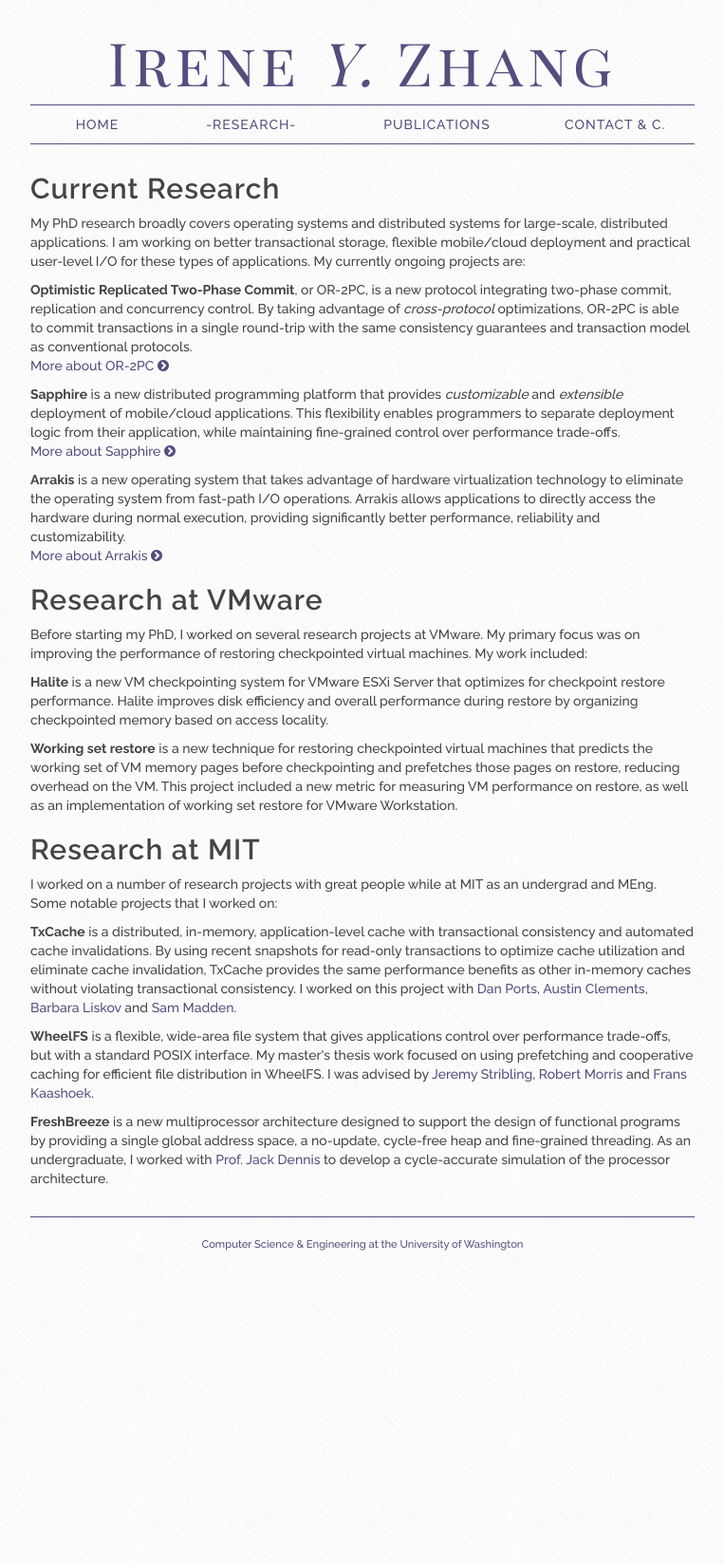
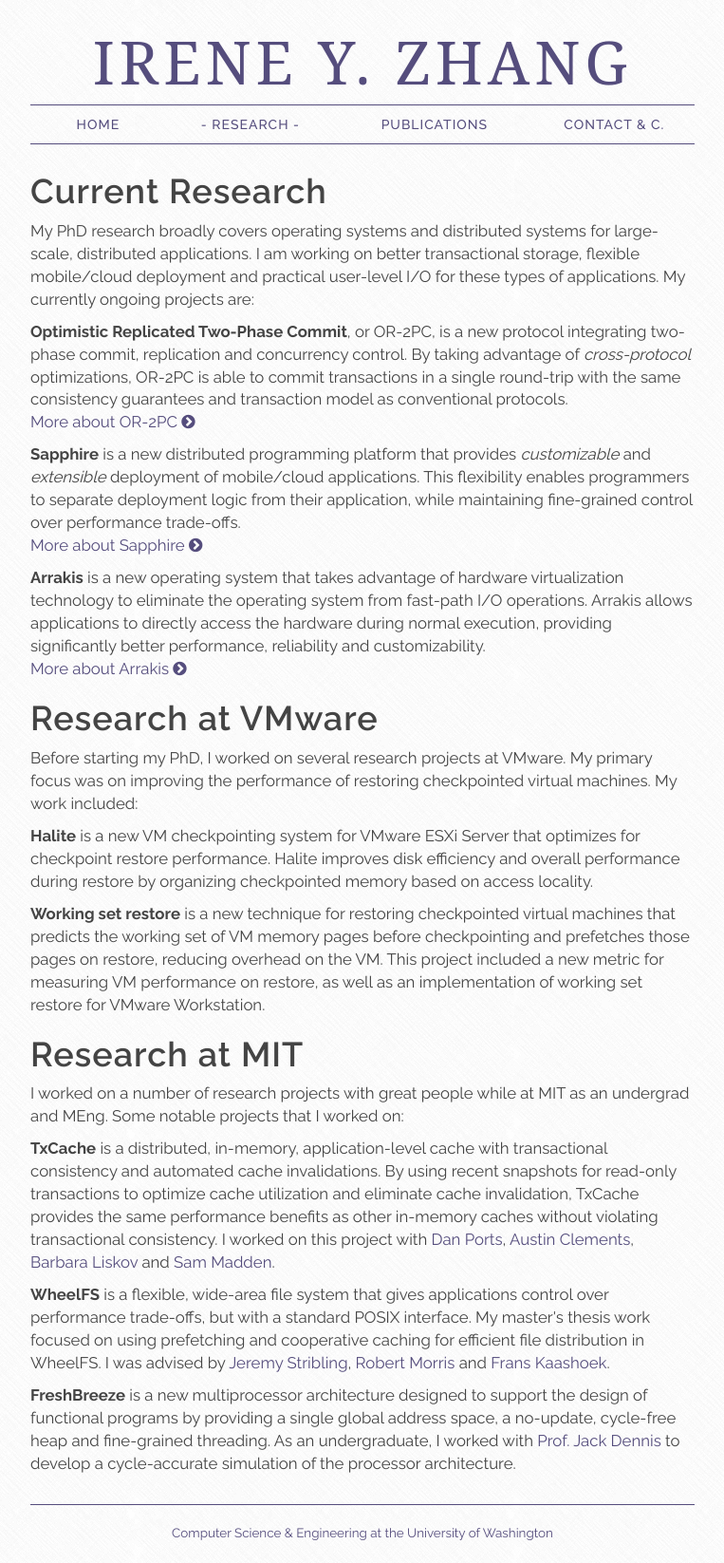
Before and after one commit to iyzhang/www, a Jekyll site: the page built from research/index.html, in a window 1280 px wide. Shown: the whole page at 95% size, without its empty margins (258-1021 px from the left). Built offline with Jekyll 4.4.1, drawn with Linux system fonts in a browser that asks for light colours; nearby versions of some CDN libraries; some web fonts are replaced; Markdown is read by kramdown in place of the engine named in the settings; before the commit the page ends 1339 px from its top, so only the background shows below that.

Commit message:
changing title font and increasing body font size

```diff
--- a/_layouts/default.html
+++ b/_layouts/default.html
@@ -8,7 +8,7 @@
         <link href="{{ site.base }}/css/group.css" rel="stylesheet">
         <!-- <link rel="alternate" type="application/atom+xml" title="Atom" -->
         <!--     href="{{ site.baseurl }}/blog/blog.xml"> -->
-        <link href='//fonts.googleapis.com/css?family=Playfair+Display+SC:400,400italics'
+        <link href='//fonts.googleapis.com/css?family=Quattrocento:400,700'
               rel='stylesheet' type='text/css'>
         <link href='//fonts.googleapis.com/css?family=Raleway:400,500,600,700,900'
         rel='stylesheet' type='text/css'>
@@ -18,12 +18,12 @@
     <body>
         <div class="container">
           <div class="header">
-            <div class="myname clearfix">Irene <i>Y.</i> Zhang</div>
+            <div class="myname clearfix">Irene Y. Zhang</div>
             <ul class="nav nav-pills nav-justified">
               {% assign shorturl = page.url | replace:'index.html','' %}
               {% for item in site.navigation %}
                 <li {% if item.link == shorturl %}class="active"{% endif %}>
-                  <a href="{{ site.base }}{{ item.link }}">{% if item.link == shorturl %}-{% endif %}{{ item.title }}{% if item.link == shorturl %}-{% endif %}</a>
+                  <a href="{{ site.base }}{{ item.link }}">{% if item.link == shorturl %}- {% endif %}{{ item.title }}{% if item.link == shorturl %} -{% endif %}</a>
                 </li>
               {% endfor %}
             </ul>
--- a/css/group.css
+++ b/css/group.css
@@ -17,7 +17,7 @@
 
 p, div {
     font-family: 'Raleway', Helvetica, Arial, sans-serif;
-    font-weight:500;
+    font-weight:400;
     color:#444;
 }
 
@@ -25,10 +25,10 @@
 .myname {
     font-size:2.5em;
     font-weight:400;
-    font-family: 'Playfair Display SC', Georgia, Times, serif;
+    font-family: 'Quattrocento', Georgia, Times, serif;
     color:#554D7D;
     text-align:center;
-    /* text-transform: uppercase; */
+    text-transform: uppercase;
     letter-spacing:2px;
 }
 
@@ -121,17 +121,16 @@
   .jumbotron {
     border-bottom: 0;
   }
-  /* /\* Make text font slightly bigger *\/ */
-  /* p { */
-  /*   font-size:1.2em; */
-  /* } */
-  /* h3 { */
-  /*     font-size:32px; */
-  /* } */
-  /* h2 { */
-  /*     font-size:36px; */
-  /* } */
-
+  /* Make text font slightly bigger */
+  p {
+    font-size:1.2em;
+  }
+  h3 {
+      font-size:32px;
+  }
+  h2 {
+      font-size:36px;
+  }
 }
 
 
--- a/research/index.html
+++ b/research/index.html
@@ -25,6 +25,7 @@
 
 
 <!-- <h3>Sapphire</h3> -->
+<p>
 <b>Sapphire</b> is a new distributed programming platform that provides
 <em>customizable</em> and <em>extensible</em> deployment of
 mobile/cloud applications.  This flexibility enables programmers to
```
